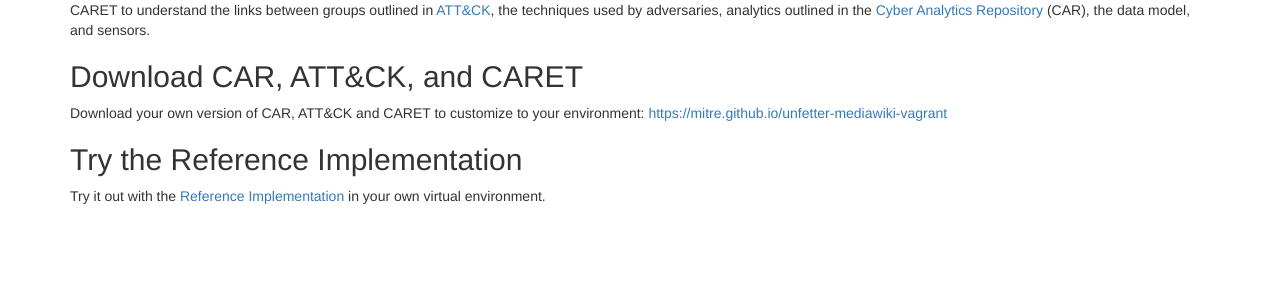
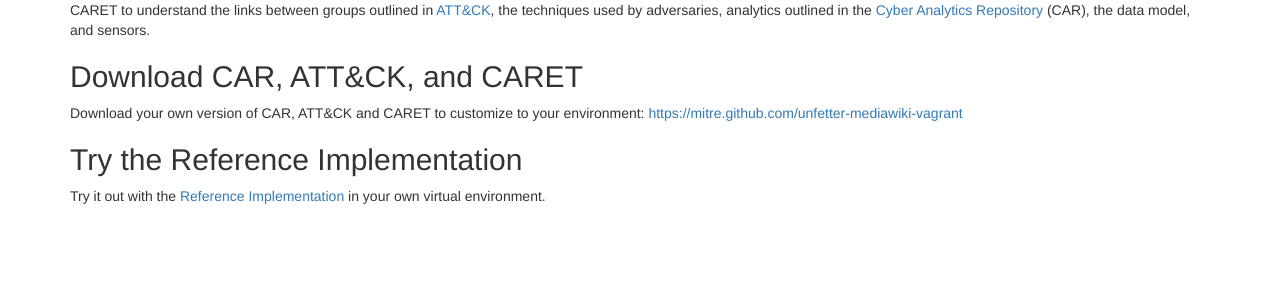
Before and after one commit to mitre/unfetter, a Jekyll site: the page built from releases/index.md, in a window 1280 px wide. Shown: the part 297-594 px from the top of the page. Built offline with Jekyll 4.4.1, drawn with Linux system fonts in a browser that asks for light colours; part of the change alters nothing that is shown.

Commit message:
Change URL of downloadable car/attack

```diff
--- a/_config.yml
+++ b/_config.yml
@@ -21,7 +21,7 @@ attack_url: https://attack.mitre.org
 #fmx_whitepaper_url: https://mitre.org
 
 caret_url: https://car.mitre.org/caret
-downloadable_car_url: https://mitre.github.io/unfetter-mediawiki-vagrant
+downloadable_car_url: https://mitre.github.com/unfetter-mediawiki-vagrant
 
 encoding: utf-8
 
```
